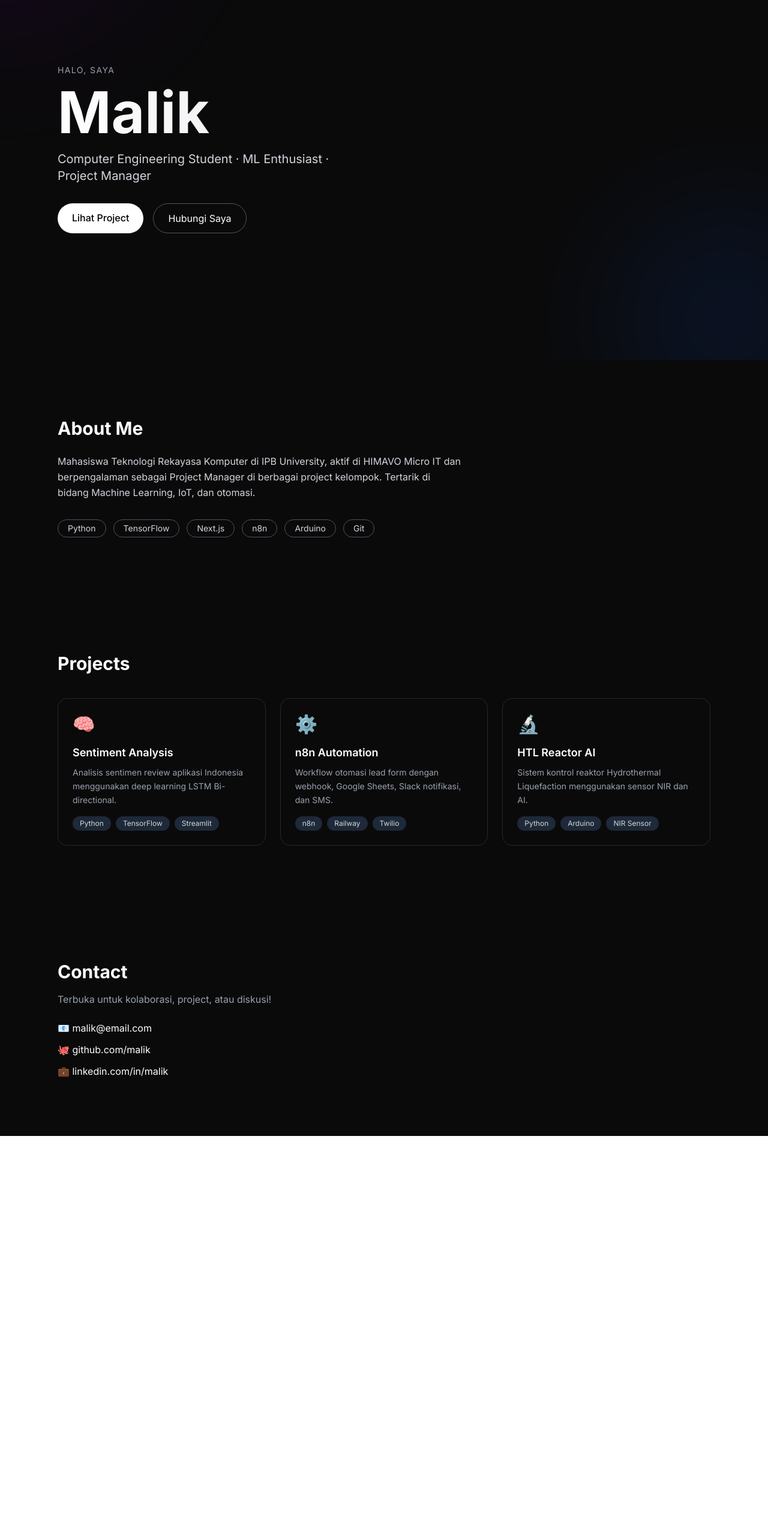
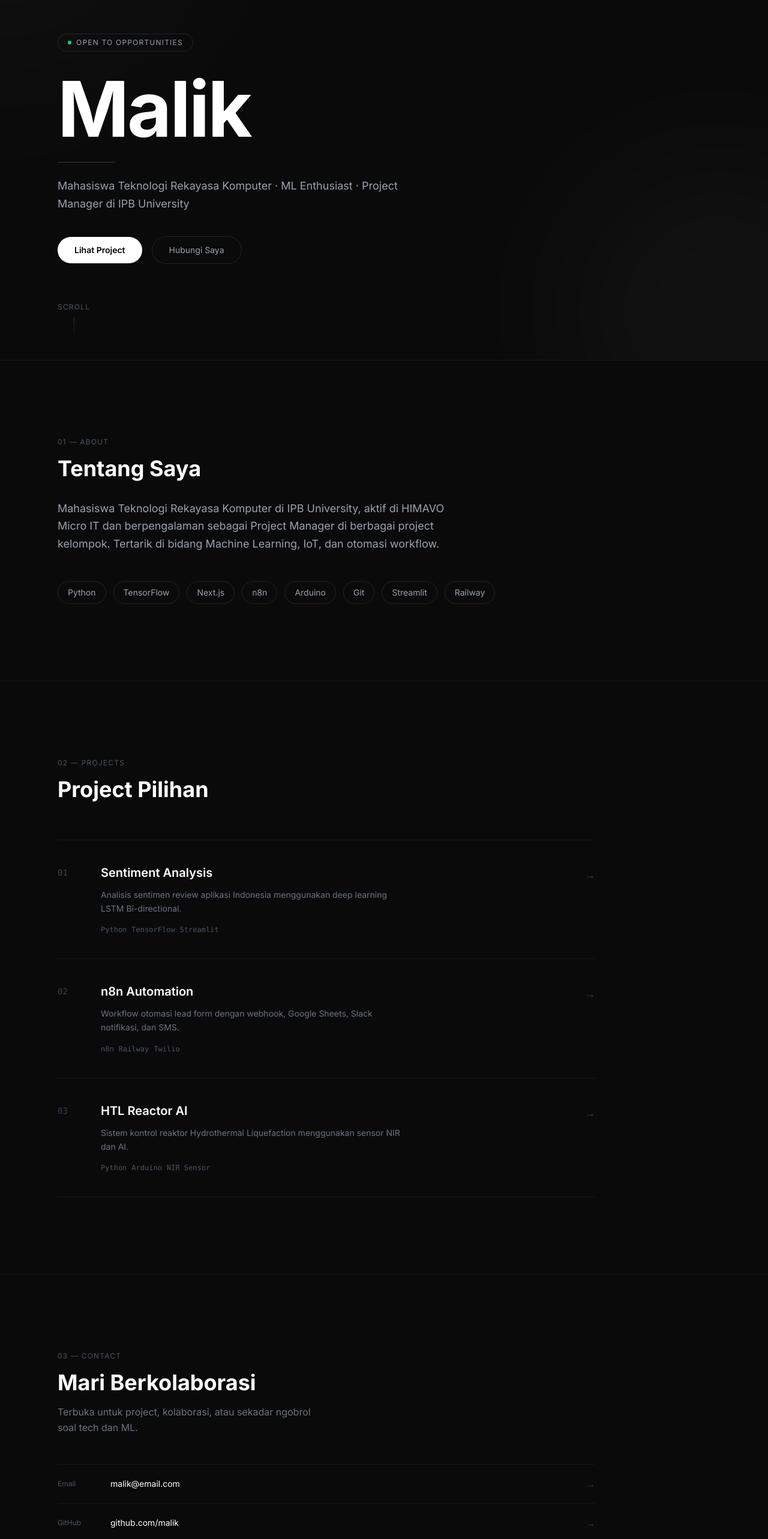
Before and after one commit to malikraihan-dev/testing, a Next.js app: page / in a window 1280 px wide. Shown: the part 200-2766 px from the top of the page at 60% size. Before the commit the page ends 2094 px from the top, so only its background shows below. Built offline with nearby package versions, Linux system fonts and the light colour scheme.

Commit message:
update lagi

```diff
--- a/components/About.tsx
+++ b/components/About.tsx
@@ -1,21 +1,66 @@
+"use client";
+import { motion } from "framer-motion";
+
+const skills = ["Python", "TensorFlow", "Next.js", "n8n", "Arduino", "Git", "Streamlit", "Railway"];
+
 export default function About() {
-  const skills = ["Python", "TensorFlow", "Next.js", "n8n", "Arduino", "Git"];
+  return (
+    <section id="about" className="px-8 md:px-24 py-32 border-t border-white/5">
+      <div className="max-w-4xl">
 
-  return (
-    <section id="about" className="px-8 md:px-24 py-24">
-      <h2 className="text-3xl font-bold mb-6">About Me</h2>
-      <p className="text-gray-300 max-w-2xl mb-8 leading-relaxed">
-        Mahasiswa Teknologi Rekayasa Komputer di IPB University, aktif di
-        HIMAVO Micro IT dan berpengalaman sebagai Project Manager di berbagai
-        project kelompok. Tertarik di bidang Machine Learning, IoT, dan otomasi.
-      </p>
-      <div className="flex flex-wrap gap-3">
-        {skills.map((skill) => (
-          <span key={skill}
-                className="border border-gray-600 px-4 py-1 rounded-full text-sm text-gray-300">
-            {skill}
-          </span>
-        ))}
+        <motion.p
+          initial={{ opacity: 0 }}
+          whileInView={{ opacity: 1 }}
+          viewport={{ once: true }}
+          className="text-gray-600 text-xs tracking-widest uppercase mb-4"
+        >
+          01 — About
+        </motion.p>
+
+        <motion.h2
+          initial={{ opacity: 0, y: 20 }}
+          whileInView={{ opacity: 1, y: 0 }}
+          viewport={{ once: true }}
+          transition={{ duration: 0.5 }}
+          className="text-3xl md:text-4xl font-bold mb-8 text-white"
+        >
+          Tentang Saya
+        </motion.h2>
+
+        <motion.p
+          initial={{ opacity: 0, y: 20 }}
+          whileInView={{ opacity: 1, y: 0 }}
+          viewport={{ once: true }}
+          transition={{ duration: 0.5, delay: 0.1 }}
+          className="text-gray-400 text-lg leading-relaxed max-w-2xl mb-12"
+        >
+          Mahasiswa Teknologi Rekayasa Komputer di IPB University, aktif di
+          HIMAVO Micro IT dan berpengalaman sebagai Project Manager di berbagai
+          project kelompok. Tertarik di bidang Machine Learning, IoT, dan otomasi workflow.
+        </motion.p>
+
+        {/* Skills */}
+        <motion.div
+          initial={{ opacity: 0, y: 20 }}
+          whileInView={{ opacity: 1, y: 0 }}
+          viewport={{ once: true }}
+          transition={{ duration: 0.5, delay: 0.2 }}
+          className="flex flex-wrap gap-3"
+        >
+          {skills.map((skill, i) => (
+            <motion.span
+              key={skill}
+              initial={{ opacity: 0, scale: 0.9 }}
+              whileInView={{ opacity: 1, scale: 1 }}
+              viewport={{ once: true }}
+              transition={{ delay: i * 0.05 }}
+              className="border border-white/10 px-4 py-2 rounded-full text-sm text-gray-400 hover:border-white/30 hover:text-white transition-all duration-200 cursor-default"
+            >
+              {skill}
+            </motion.span>
+          ))}
+        </motion.div>
+
       </div>
     </section>
   );
--- a/components/Contact.tsx
+++ b/components/Contact.tsx
@@ -1,21 +1,62 @@
+"use client";
+import { motion } from "framer-motion";
+
+const contacts = [
+  { label: "Email", value: "malik@email.com", href: "mailto:malik@email.com" },
+  { label: "GitHub", value: "github.com/malik", href: "https://github.com/malik" },
+  { label: "LinkedIn", value: "linkedin.com/in/malik", href: "https://linkedin.com/in/malik" },
+];
+
 export default function Contact() {
   return (
-    <section id="contact" className="px-8 md:px-24 py-24">
-      <h2 className="text-3xl font-bold mb-4">Contact</h2>
-      <p className="text-gray-400 mb-6">Terbuka untuk kolaborasi, project, atau diskusi!</p>
-      <div className="flex flex-col gap-3">
-        <a href="mailto:malik@email.com"
-           className="text-white hover:text-gray-300 transition">
-          📧 malik@email.com
-        </a>
-        <a href="https://github.com/malik" target="_blank"
-           className="text-white hover:text-gray-300 transition">
-          🐙 github.com/malik
-        </a>
-        <a href="https://linkedin.com/in/malik" target="_blank"
-           className="text-white hover:text-gray-300 transition">
-          💼 linkedin.com/in/malik
-        </a>
+    <section id="contact" className="px-8 md:px-24 py-32 border-t border-white/5">
+      <div className="max-w-4xl">
+        <motion.p
+          initial={{ opacity: 0 }}
+          whileInView={{ opacity: 1 }}
+          viewport={{ once: true }}
+          className="text-gray-600 text-xs tracking-widest uppercase mb-4"
+        >
+          03 — Contact
+        </motion.p>
+        <motion.h2
+          initial={{ opacity: 0, y: 20 }}
+          whileInView={{ opacity: 1, y: 0 }}
+          viewport={{ once: true }}
+          transition={{ duration: 0.5 }}
+          className="text-3xl md:text-4xl font-bold mb-4 text-white"
+        >
+          Mari Berkolaborasi
+        </motion.h2>
+        <motion.p
+          initial={{ opacity: 0, y: 20 }}
+          whileInView={{ opacity: 1, y: 0 }}
+          viewport={{ once: true }}
+          transition={{ duration: 0.5, delay: 0.1 }}
+          className="text-gray-500 mb-12 max-w-md leading-relaxed"
+        >
+          Terbuka untuk project, kolaborasi, atau sekadar ngobrol soal tech dan ML.
+        </motion.p>
+        <motion.div
+          initial={{ opacity: 0, y: 20 }}
+          whileInView={{ opacity: 1, y: 0 }}
+          viewport={{ once: true }}
+          transition={{ duration: 0.5, delay: 0.2 }}
+          className="flex flex-col gap-0"
+        >
+          {contacts.map((item) => (
+            <a key={item.label} href={item.href} target="_blank" rel="noopener noreferrer" className="group flex items-center justify-between border-t border-white/5 py-5 hover:border-white/20 transition-colors duration-300">
+              <div className="flex items-center gap-6">
+                <span className="text-gray-600 text-xs w-16">{item.label}</span>
+                <span className="text-white text-sm group-hover:text-gray-300 transition-colors">{item.value}</span>
+              </div>
+              <span className="text-gray-700 group-hover:text-white transition-all duration-300">
+                {String.fromCharCode(8594)}
+              </span>
+            </a>
+          ))}
+          <div className="border-t border-white/5" />
+        </motion.div>
       </div>
     </section>
   );
--- a/components/Hero.tsx
+++ b/components/Hero.tsx
@@ -5,52 +5,78 @@ export default function Hero() {
   return (
     <section className="min-h-screen flex flex-col justify-center px-8 md:px-24 pt-24 relative overflow-hidden">
 
-      {/* Background gradient blob */}
-      <div className="absolute top-0 left-0 w-[500px] h-[500px] bg-purple-700 opacity-10 rounded-full blur-[120px] -translate-x-1/2 -translate-y-1/2" />
-      <div className="absolute bottom-0 right-0 w-[400px] h-[400px] bg-blue-600 opacity-10 rounded-full blur-[100px] translate-x-1/3 translate-y-1/3" />
+      <div className="absolute top-0 left-0 w-[600px] h-[600px] bg-white opacity-[0.03] rounded-full blur-[140px] -translate-x-1/2 -translate-y-1/2" />
+      <div className="absolute bottom-0 right-0 w-[500px] h-[500px] bg-white opacity-[0.03] rounded-full blur-[120px] translate-x-1/3 translate-y-1/3" />
 
-      <motion.p
-        initial={{ opacity: 0, y: 20 }}
+      <div className="relative z-10 max-w-4xl">
+
+        <motion.div
+          initial={{ opacity: 0, y: 10 }}
           animate={{ opacity: 1, y: 0 }}
           transition={{ duration: 0.5 }}
-        className="text-gray-400 text-sm tracking-widest uppercase mb-3"
+          className="inline-flex items-center gap-2 border border-white/10 rounded-full px-4 py-1.5 mb-8"
         >
-        Halo, saya
-      </motion.p>
+          <span className="w-1.5 h-1.5 rounded-full bg-green-400 animate-pulse" />
+          <span className="text-gray-400 text-xs tracking-widest uppercase">
+            Open to opportunities
+          </span>
+        </motion.div>
 
         <motion.h1
           initial={{ opacity: 0, y: 30 }}
           animate={{ opacity: 1, y: 0 }}
           transition={{ duration: 0.6, delay: 0.1 }}
-        className="text-6xl md:text-8xl font-bold mb-4 bg-gradient-to-r from-white via-gray-200 to-gray-400 bg-clip-text text-transparent"
+          className="text-7xl md:text-9xl font-bold tracking-tight mb-6 text-white leading-none"
         >
           Malik
         </motion.h1>
 
+        <motion.div
+          initial={{ scaleX: 0 }}
+          animate={{ scaleX: 1 }}
+          transition={{ duration: 0.6, delay: 0.25 }}
+          className="origin-left h-px w-24 bg-white/20 mb-6"
+        />
+
         <motion.p
-        initial={{ opacity: 0, y: 30 }}
+          initial={{ opacity: 0, y: 20 }}
           animate={{ opacity: 1, y: 0 }}
-        transition={{ duration: 0.6, delay: 0.2 }}
-        className="text-xl text-gray-300 max-w-lg mb-8"
+          transition={{ duration: 0.6, delay: 0.3 }}
+          className="text-gray-400 text-lg max-w-xl mb-10 leading-relaxed"
         >
-        Computer Engineering Student · ML Enthusiast · Project Manager
+          Mahasiswa Teknologi Rekayasa Komputer · ML Enthusiast · Project Manager di IPB University
         </motion.p>
 
         <motion.div
-        initial={{ opacity: 0, y: 30 }}
+          initial={{ opacity: 0, y: 20 }}
           animate={{ opacity: 1, y: 0 }}
-        transition={{ duration: 0.6, delay: 0.3 }}
-        className="flex gap-4"
+          transition={{ duration: 0.6, delay: 0.4 }}
+          className="flex flex-wrap items-center gap-4"
         >
-        <a href="#projects"
-           className="bg-white text-black px-6 py-3 rounded-full font-medium hover:scale-105 transition-transform duration-200">
+          <a href="#projects" className="bg-white text-black px-7 py-3 rounded-full text-sm font-semibold hover:bg-gray-100 hover:scale-105 transition-all duration-200">
             Lihat Project
           </a>
-        <a href="#contact"
-           className="border border-white/30 px-6 py-3 rounded-full hover:bg-white/10 hover:scale-105 transition-all duration-200">
+          <a href="#contact" className="text-gray-400 text-sm px-7 py-3 rounded-full border border-white/10 hover:border-white/30 hover:text-white transition-all duration-200">
             Hubungi Saya
           </a>
         </motion.div>
+
+      </div>
+
+      <motion.div
+        initial={{ opacity: 0 }}
+        animate={{ opacity: 1 }}
+        transition={{ duration: 1, delay: 1 }}
+        className="absolute bottom-10 left-8 md:left-24 flex flex-col items-center gap-2"
+      >
+        <span className="text-gray-600 text-xs tracking-widest uppercase">Scroll</span>
+        <motion.div
+          animate={{ y: [0, 6, 0] }}
+          transition={{ repeat: Infinity, duration: 1.5 }}
+          className="w-px h-8 bg-gradient-to-b from-white/20 to-transparent"
+        />
+      </motion.div>
+
     </section>
   );
 }
--- a/components/Projects.tsx
+++ b/components/Projects.tsx
@@ -3,62 +3,91 @@ import { motion } from "framer-motion";
 
 const projects = [
   {
+    number: "01",
     title: "Sentiment Analysis",
     desc: "Analisis sentimen review aplikasi Indonesia menggunakan deep learning LSTM Bi-directional.",
     tech: ["Python", "TensorFlow", "Streamlit"],
-    emoji: "🧠",
   },
   {
+    number: "02",
     title: "n8n Automation",
     desc: "Workflow otomasi lead form dengan webhook, Google Sheets, Slack notifikasi, dan SMS.",
     tech: ["n8n", "Railway", "Twilio"],
-    emoji: "⚙️",
   },
   {
+    number: "03",
     title: "HTL Reactor AI",
     desc: "Sistem kontrol reaktor Hydrothermal Liquefaction menggunakan sensor NIR dan AI.",
     tech: ["Python", "Arduino", "NIR Sensor"],
-    emoji: "🔬",
   },
 ];
 
 export default function Projects() {
   return (
-    <section id="projects" className="px-8 md:px-24 py-24">
+    <section id="projects" className="px-8 md:px-24 py-32 border-t border-white/5">
+      <div className="max-w-4xl">
+
+        <motion.p
+          initial={{ opacity: 0 }}
+          whileInView={{ opacity: 1 }}
+          viewport={{ once: true }}
+          className="text-gray-600 text-xs tracking-widest uppercase mb-4"
+        >
+          02 — Projects
+        </motion.p>
+
         <motion.h2
           initial={{ opacity: 0, y: 20 }}
           whileInView={{ opacity: 1, y: 0 }}
           viewport={{ once: true }}
           transition={{ duration: 0.5 }}
-        className="text-3xl font-bold mb-10"
+          className="text-3xl md:text-4xl font-bold mb-16 text-white"
         >
-        Projects
+          Project Pilihan
         </motion.h2>
 
-      <div className="grid md:grid-cols-3 gap-6">
+        <div className="flex flex-col gap-0">
           {projects.map((p, i) => (
             <motion.div
               key={p.title}
-            initial={{ opacity: 0, y: 30 }}
+              initial={{ opacity: 0, y: 20 }}
               whileInView={{ opacity: 1, y: 0 }}
               viewport={{ once: true }}
               transition={{ duration: 0.5, delay: i * 0.1 }}
-            whileHover={{ y: -6 }}
-            className="border border-gray-800 rounded-2xl p-6 hover:border-gray-500 hover:bg-white/5 transition-colors duration-300 cursor-default"
+              className="group flex flex-col md:flex-row md:items-start gap-6 py-10 border-t border-white/5 hover:border-white/20 transition-colors duration-300 cursor-default"
             >
-            <span className="text-3xl mb-4 block">{p.emoji}</span>
-            <h3 className="text-lg font-semibold mb-2">{p.title}</h3>
-            <p className="text-gray-400 text-sm mb-4 leading-relaxed">{p.desc}</p>
+              {/* Nomor */}
+              <span className="text-gray-700 text-sm font-mono group-hover:text-gray-500 transition-colors duration-300 md:pt-1 md:w-12 flex-shrink-0">
+                {p.number}
+              </span>
+
+              {/* Konten */}
+              <div className="flex-1">
+                <h3 className="text-white text-xl font-semibold mb-3 group-hover:text-gray-200 transition-colors">
+                  {p.title}
+                </h3>
+                <p className="text-gray-500 text-sm leading-relaxed mb-4 max-w-lg">
+                  {p.desc}
+                </p>
                 <div className="flex flex-wrap gap-2">
                   {p.tech.map((t) => (
-                <span key={t}
-                      className="bg-gray-800 px-3 py-1 rounded-full text-xs text-gray-300">
+                    <span key={t} className="text-gray-600 text-xs font-mono">
                       {t}
                     </span>
                   ))}
                 </div>
+              </div>
+
+              {/* Arrow */}
+              <span className="text-gray-700 group-hover:text-white group-hover:translate-x-1 transition-all duration-300 text-lg md:pt-1">
+                →
+              </span>
             </motion.div>
           ))}
+          {/* Border bawah project terakhir */}
+          <div className="border-t border-white/5" />
+        </div>
+
       </div>
     </section>
   );
```
Lines whose indentation alone changed are shown as unchanged.
